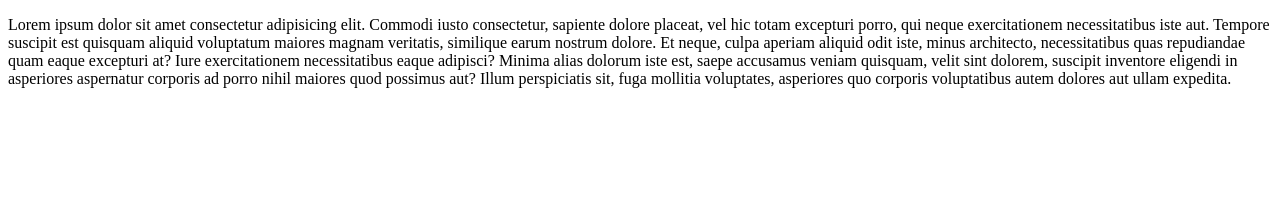
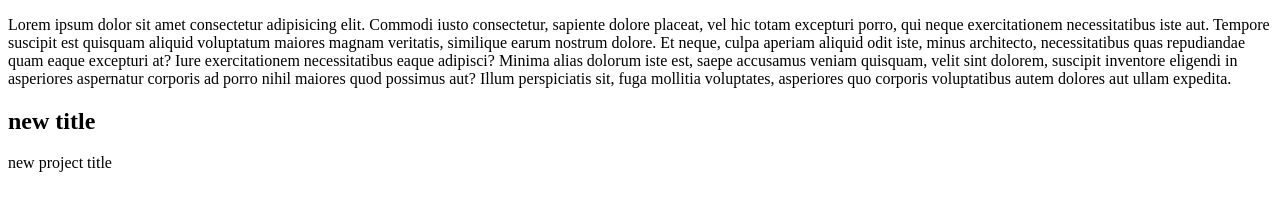
Before and after one commit to Dipta360/fourth-project, a plain HTML site: page index.html in a window 1280 px wide. Shown: the part 105-316 px from the top of the page. Drawn offline with Linux system fonts and the light colour scheme.

Commit message:
added new content

```diff
--- a/index.html
+++ b/index.html
@@ -10,5 +10,7 @@
     <h1>My 4th project</h1>
     <h3>also 4th github project</h3>
     <p>Lorem ipsum dolor sit amet consectetur adipisicing elit. Commodi iusto consectetur, sapiente dolore placeat, vel hic totam excepturi porro, qui neque exercitationem necessitatibus iste aut. Tempore suscipit est quisquam aliquid voluptatum maiores magnam veritatis, similique earum nostrum dolore. Et neque, culpa aperiam aliquid odit iste, minus architecto, necessitatibus quas repudiandae quam eaque excepturi at? Iure exercitationem necessitatibus eaque adipisci? Minima alias dolorum iste est, saepe accusamus veniam quisquam, velit sint dolorem, suscipit inventore eligendi in asperiores aspernatur corporis ad porro nihil maiores quod possimus aut? Illum perspiciatis sit, fuga mollitia voluptates, asperiores quo corporis voluptatibus autem dolores aut ullam expedita.</p>
+    <h2>new title</h2>
+    <p>new project title</p>
 </body>
 </html>
```
